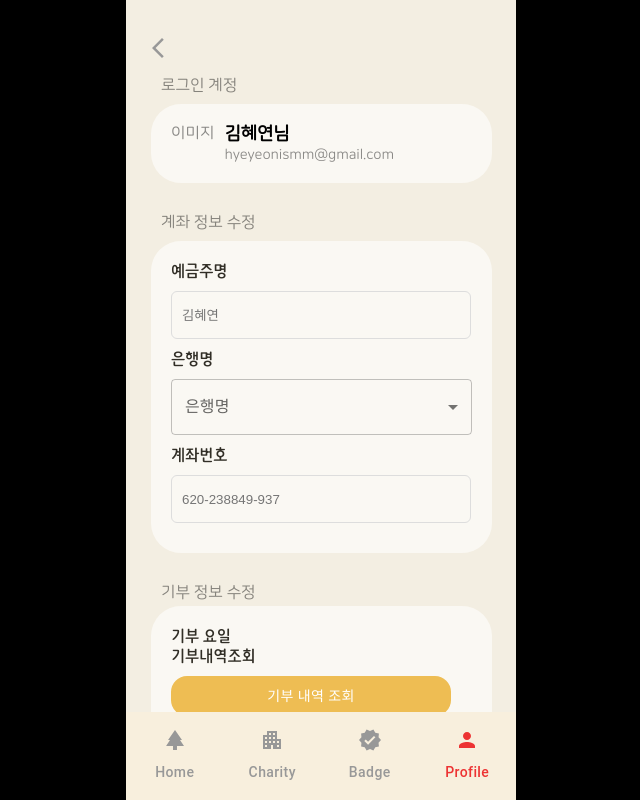
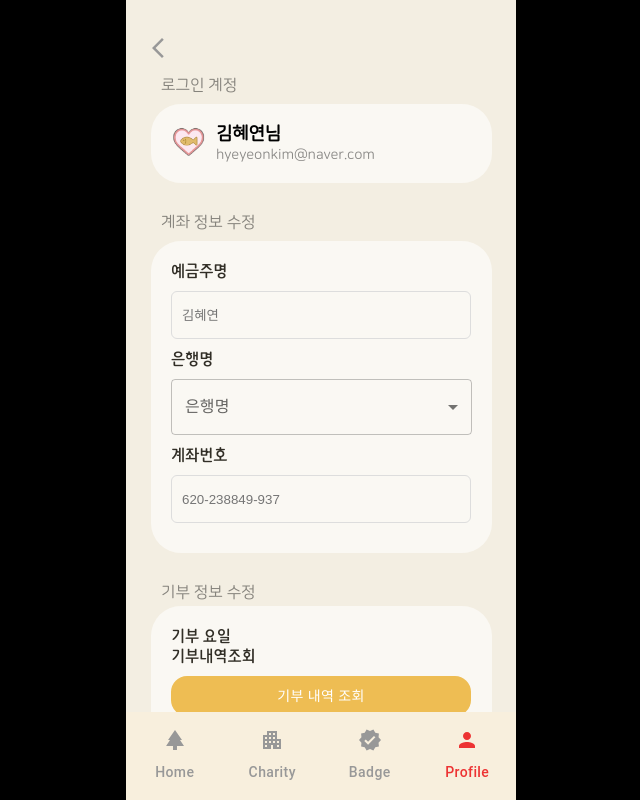
Before and after one commit to donggukthon/donggukthon_2023_3_F, a React (Create React App) app: page /profile in a window 1280 px wide. Shown: the whole page, without its empty margins (319-959 px from the left). Built offline with nearby package versions, Linux system fonts and the light colour scheme.

Commit message:
<feat>: api 연결 2차

```diff
--- a/src/pages/AccountPage.jsx
+++ b/src/pages/AccountPage.jsx
@@ -27,9 +27,7 @@ function AccountPage() {
   const [accountNumber, setAccountNumber] = useState("계좌번호를 입력하세요");
   // 은행 선택 칸 값 설정
   const [bankValue, setBankValue] = useState('');
-
   const selectedBank = (e) => {
-    e.preventDefault();
     setBankValue(e.target.value);
   };
   // 예금주명 input 클릭 시 값을 초기화하는 함수
@@ -47,9 +45,7 @@ function AccountPage() {
   };
 
   // API 연결 -> 체크 필요
-  // 1. 셋 다 string으로 넘어가는지 (체크 완료)
-  // 2. string: value 형태로 넣는 게 맞는지
-  const handleAccountSuccess = async (res) => {
+  const handleAccountSuccess = async () => {
     try {
       const response = await instance.put("/api/v1/bank", {
         "bankname": bankValue,
--- a/src/pages/MyPage.jsx
+++ b/src/pages/MyPage.jsx
@@ -1,13 +1,22 @@
-import React from 'react';
-import { useNavigate, useLocation } from 'react-router-dom';
+import React, { useState } from 'react';
+import { useNavigate } from 'react-router-dom';
 import { styled, Grid, Button, InputLabel, MenuItem, FormControl, Select } from '@mui/material';
 import Navbar from '../components/common/Navbar';
 import Footer from '../components/common/Footer';
+import logo from "../assets/images/logo.png";
+import instance from "../api/axios";
 
 function MyPage() {
 	const navigate = useNavigate();
 	const userName = '김혜연';
 	const userAccount = '620-238849-937';
+	const userEmail = 'hyeyeonkim@naver.com';
+
+	// 은행 선택 칸 값 설정
+  const [bankValue, setBankValue] = useState('');
+	const selectedBank = (e) => {
+    setBankValue(e.target.value);
+  };
 
 	const onClickShow = () => {
 		navigate('/history');
@@ -20,6 +29,23 @@ function MyPage() {
 		};
 	`;
 
+	// API 연결 -> 체크 필요
+  const handleAccountSuccess = async () => {
+    try {
+      const response = await instance.put("/api/v1/mypage", {
+        "email": userEmail,
+				"name": userName,
+        "holder": null,
+				"bankname": bankValue,
+        "account_num": userAccount,
+				"date": null,
+      });
+      console.log(response.data);
+    } catch (err) {
+      console.error("Error: ", err);
+    }
+  };
+
 	return (
 		<>
 			<Navbar />
@@ -27,10 +53,10 @@ function MyPage() {
 				<div style={{ margin: '10px 0px 10px 10px' }}>로그인 계정</div>
 				<Bar>
 					<Grid sx={{ display: 'flex', flexDirection: 'row', gap: '10px' }}>
-						<div>이미지</div>
+						<div><img src={logo} alt='logo' width='35px'/></div>
 						<Grid sx={{ display: 'flex', flexDirection: 'column', gap: '2px' }}>
 							<div style={{ color: 'black', fontSize: '18px', fontWeight: 600 }}>{userName}님</div>
-							<div style={{ fontSize: '14px' }}>hyeyeonismm@gmail.com</div>
+							<div style={{ fontSize: '14px' }}>{userEmail}</div>
 						</Grid>
 					</Grid>
 				</Bar>
@@ -62,6 +88,7 @@ function MyPage() {
             <Select
               labelId='demo-simple-select-small-label'
               id='demo-select-small'
+							onChange={selectedBank}
             >
               <MenuItem value={'하나'}>하나은행</MenuItem>
               <MenuItem value={'카카오뱅크'}>카카오뱅크</MenuItem>
@@ -100,7 +127,7 @@ function MyPage() {
 							margin: '10px 0px',
 							background: '#EEBD53',
 							borderRadius: '16px',
-							width: '280px',
+							width: '300px',
 							height: '40px',
 							justifyContent: 'center',
 							'&:hover': {
```
